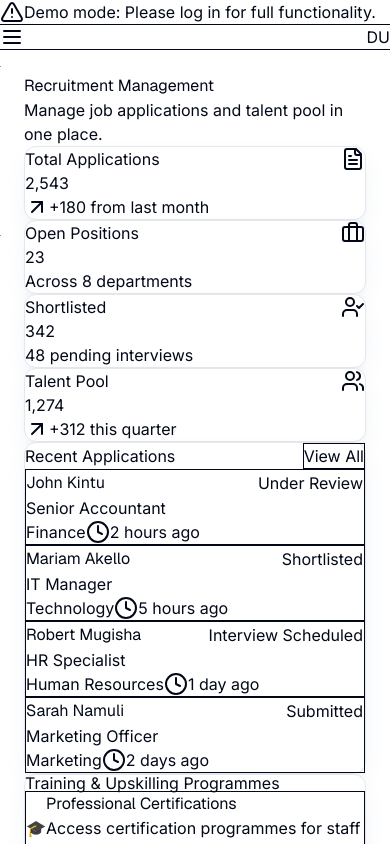
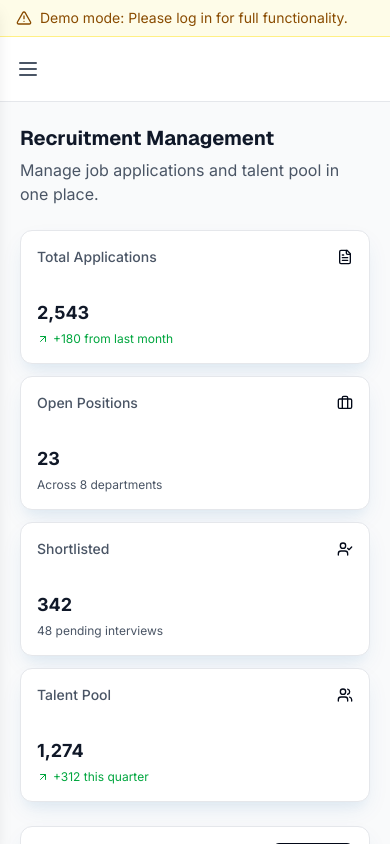
Before and after one commit to jeremybuyi/nssf-talent-system, a Next.js app: page /dashboard in a window 390 px wide. Shown: the top 844 px of the page. Built offline with nearby package versions, Linux system fonts and the light colour scheme; no server answers.

Commit message:
Comprehensive functionality and updates for Demo v8

```diff
--- a/src/app/globals.css
+++ b/src/app/globals.css
@@ -2,6 +2,7 @@
 @import url('https://fonts.googleapis.com/css2?family=Inter:wght@100;200;300;400;500;600;700;800;900&display=swap');
 @import "tailwindcss/preflight";
 @import "tailwindcss/utilities";
+@import "tailwindcss/theme";
 
 @layer base {
   :root {
@@ -136,13 +137,189 @@
   background: #94a3b8;
 }
 
-/* Mobile fixes only */
+/* Mobile Responsiveness Fixes */
 @media (max-width: 768px) {
-  main {
-    padding: 1.5rem;
+  .lg\:pl-64 {
+    padding-left: 0 !important;
   }
 
+  /* Prevent horizontal scroll */
   body, html {
     overflow-x: hidden;
   }
+
+  /* Mobile padding fix */
+  main.p-4.sm\:p-6 {
+    padding: 1.25rem !important;
+  }
+
+  /* Card responsiveness */
+  .grid.grid-cols-1.md\:grid-cols-2,
+  .grid.grid-cols-1.lg\:grid-cols-2 {
+    grid-template-columns: 1fr !important;
+    gap: 1rem !important;
+  }
+
+  .grid.grid-cols-1.md\:grid-cols-4,
+  .grid.grid-cols-1.md\:grid-cols-5 {
+    grid-template-columns: repeat(2, 1fr) !important;
+    gap: 0.75rem !important;
+  }
+
+  /* Text size fixes */
+  .text-3xl {
+    font-size: 1.5rem !important;
+    line-height: 2rem !important;
+  }
+
+  .text-2xl {
+    font-size: 1.25rem !important;
+    line-height: 1.75rem !important;
+  }
+
+  .text-xl {
+    font-size: 1.125rem !important;
+    line-height: 1.75rem !important;
+  }
+
+  .text-lg {
+    font-size: 1rem !important;
+    line-height: 1.5rem !important;
+  }
+
+  /* Header button fixes */
+  .flex.space-x-2 {
+    flex-direction: column !important;
+    gap: 0.5rem !important;
+  }
+
+  .flex.flex-col.sm\:flex-row.gap-2 button {
+    width: 100% !important;
+  }
+
+  /* Form control fixes */
+  .flex.flex-col.md\:flex-row {
+    gap: 0.75rem !important;
+  }
+
+  .w-full.md\:w-48,
+  .w-full.md\:w-40,
+  .w-full.md\:w-52 {
+    width: 100% !important;
+  }
+
+  /* Card padding fixes */
+  .p-6 {
+    padding: 1rem !important;
+  }
+
+  .p-4 {
+    padding: 0.75rem !important;
+  }
+
+  .px-6 {
+    padding-left: 1rem !important;
+    padding-right: 1rem !important;
+  }
+
+  .py-6 {
+    padding-top: 1rem !important;
+    padding-bottom: 1rem !important;
+  }
+
+  /* Badge and text wrapping */
+  .flex.flex-wrap.gap-1 {
+    gap: 0.25rem !important;
+  }
+
+  /* Application/talent card fixes */
+  .grid.grid-cols-2.md\:grid-cols-4 {
+    grid-template-columns: 1fr !important;
+    gap: 0.5rem !important;
+  }
+
+  .grid.grid-cols-1.md\:grid-cols-2 {
+    grid-template-columns: 1fr !important;
+    gap: 0.75rem !important;
+  }
+
+  /* Button container fixes */
+  .flex.space-x-2 {
+    flex-direction: column !important;
+    gap: 0.5rem !important;
+  }
+
+  .flex.flex-col.space-y-2 {
+    width: 100% !important;
+  }
+
+  /* Stat card layout */
+  .grid.grid-cols-1.md\:grid-cols-4 .text-2xl,
+  .grid.grid-cols-1.md\:grid-cols-5 .text-2xl {
+    font-size: 1.5rem !important;
+  }
+
+  /* Filter section improvements */
+  .flex.flex-col.md\:flex-row.gap-4 > * {
+    width: 100% !important;
+  }
+
+  /* Ensure tables/content don't overflow */
+  .overflow-x-auto {
+    overflow-x: auto;
+    -webkit-overflow-scrolling: touch;
+  }
+
+  /* Avatar and user info fixes */
+  .flex.items-center.space-x-4 {
+    flex-direction: column !important;
+    align-items: flex-start !important;
+    space-x: 0 !important;
+    gap: 0.75rem !important;
+  }
+
+  .flex.items-center.space-x-3 {
+    flex-wrap: wrap !important;
+    gap: 0.5rem !important;
+  }
 }
+
+/* Extra small screens (phones in portrait) */
+@media (max-width: 480px) {
+  .grid.grid-cols-1.md\:grid-cols-4,
+  .grid.grid-cols-1.md\:grid-cols-5 {
+    grid-template-columns: 1fr !important;
+  }
+
+  /* Even smaller text on tiny screens */
+  .text-3xl {
+    font-size: 1.25rem !important;
+  }
+
+  .text-2xl {
+    font-size: 1.125rem !important;
+  }
+
+  /* Compact spacing */
+  .space-y-6 > * + * {
+    margin-top: 1rem !important;
+  }
+
+  .space-y-4 > * + * {
+    margin-top: 0.75rem !important;
+  }
+
+  /* Card content even more compact */
+  .p-6 {
+    padding: 0.75rem !important;
+  }
+
+  .p-4 {
+    padding: 0.5rem !important;
+  }
+
+  /* Sidebar adjustments for small screens */
+  .w-64 {
+    width: 100% !important;
+  }
+}
```
